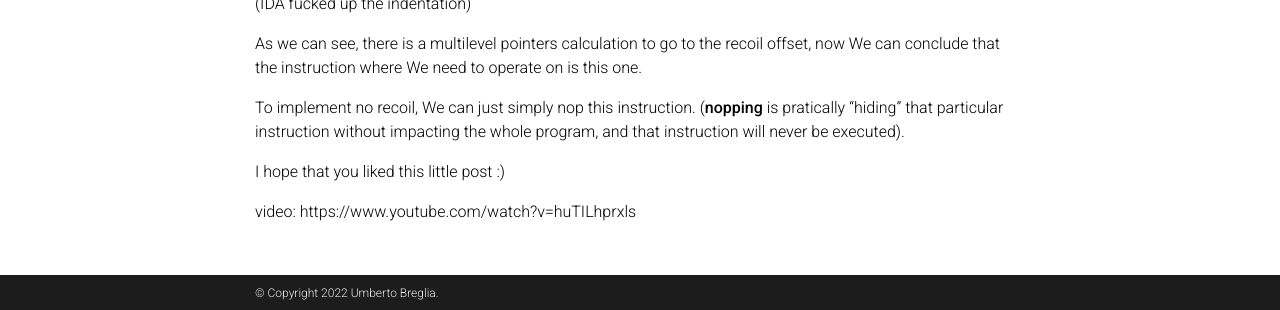
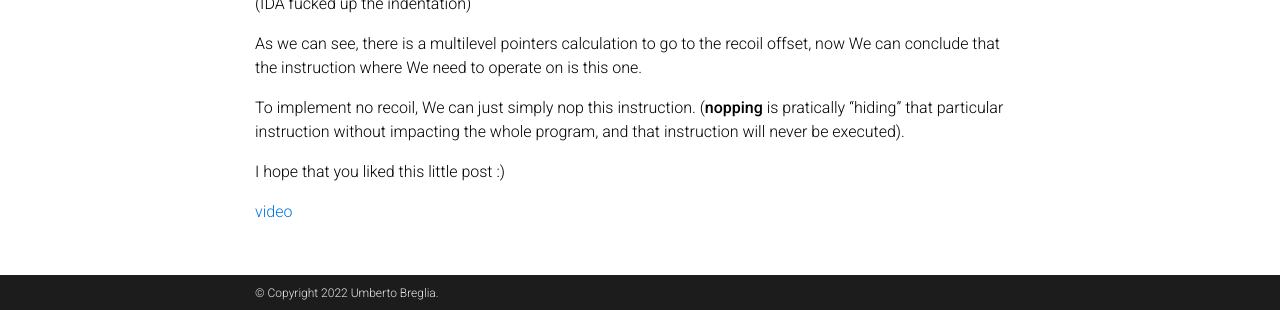
Before and after one commit to Graffioh/graffioh, a Jekyll site: the page built from _posts/2022-06-09-reversing-assault-cube.md, in a window 1280 px wide and 900 px high, scrolled down 3744 px, cut to the strip 590-900 px from the top of the window. Built offline with Jekyll 4.4.1, drawn with Linux system fonts in a browser that asks for light colours; full-size pictures stand in for the smaller copies a plugin makes; comment, search, counter and statistics services are not loaded; a style sheet for code colours, icons or effects is not loaded; some of the changed lines change nothing that is shown.

Commit message:
hyperlink added for video in reversing assault cube

```diff
--- a/_posts/2022-06-09-reversing-assault-cube.md
+++ b/_posts/2022-06-09-reversing-assault-cube.md
@@ -108,4 +108,4 @@ To implement no recoil, We can just simply nop this instruction. (**nopping** is
 
 I hope that you liked this little post :)
 
-video: https://www.youtube.com/watch?v=huTILhprxls
+[video](https://www.youtube.com/watch?v=huTILhprxls)
```
